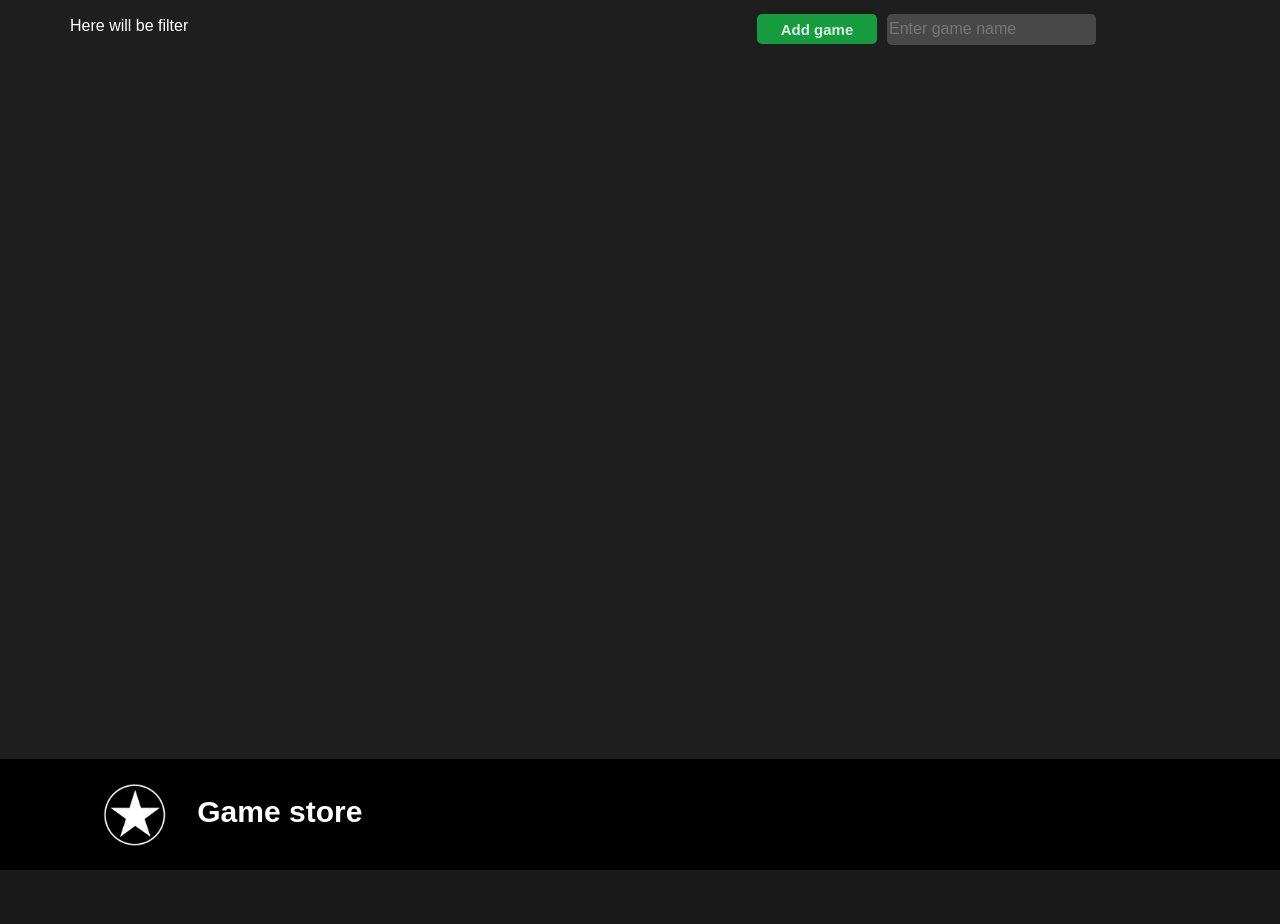
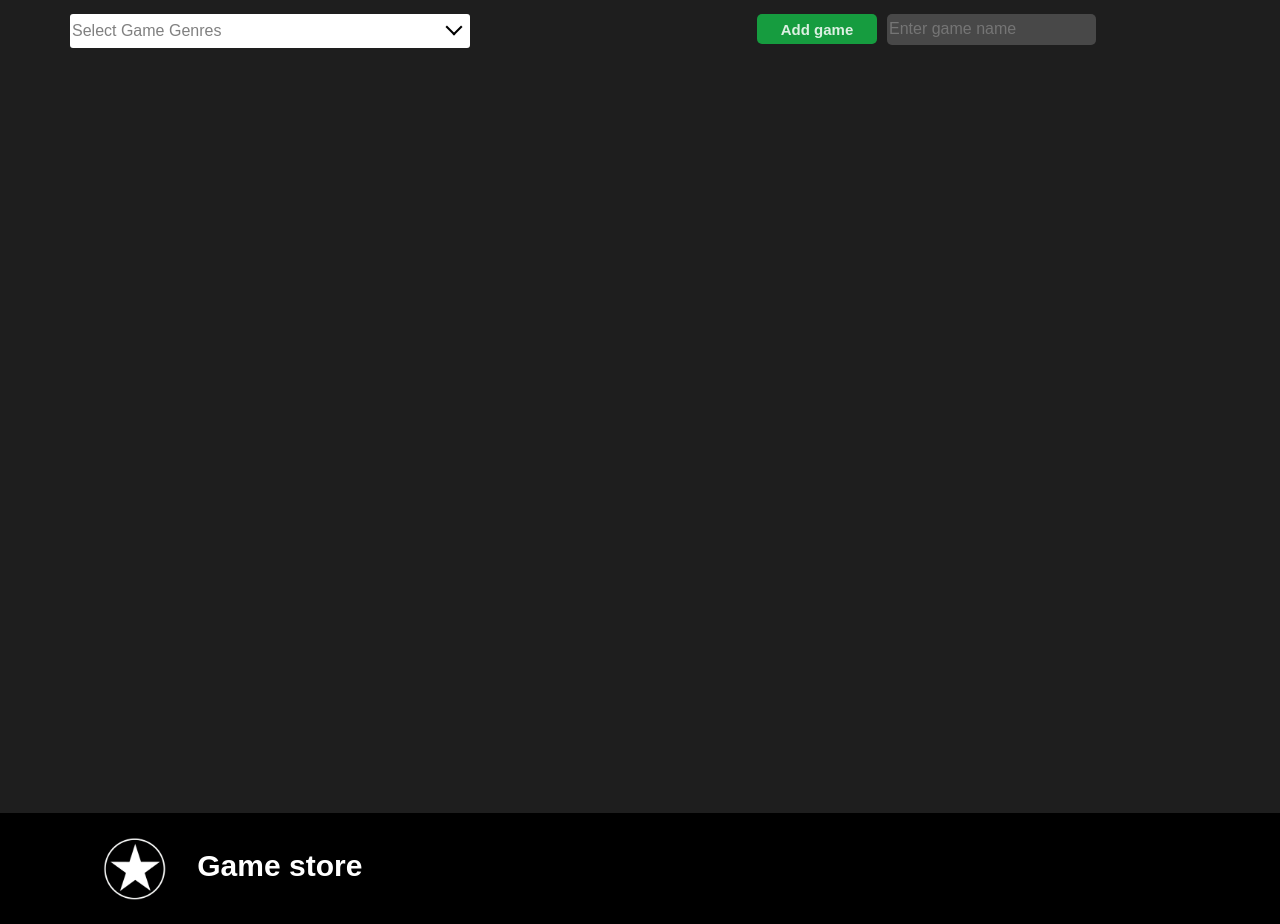
Before and after one commit to bohdanrom/Game-Store, a Flask app: page / in a window 1280 px wide. Shown: the part 111-1035 px from the top of the page. Before the commit the page ends 981 px from the top, so only its background shows below. Run offline with Flask 2, Linux system fonts and the light colour scheme; data that the repository does not hold is empty; some libraries are stand-ins or nearby versions.

Commit message:
Add CRUD operations

```diff
--- a/app.py
+++ b/app.py
@@ -1,6 +1,6 @@
 import base64
 import jinja2
-from flask import Flask, render_template, request, jsonify
+from flask import Flask, render_template, request, jsonify, redirect
 import models.db
 
 app = Flask(__name__)
@@ -9,7 +9,27 @@ env = jinja2.Environment()
 
 @app.route('/add-game', methods=["GET", "POST"])
 def add_new_game():
-    return render_template('add_game.html')
+    genres = models.db.GameGenres.query.all()
+    if request.method == 'POST':
+        game_name = request.form.get('new_game_name')
+        game_price = request.form.get('new_game_price')
+        game_genre = request.form.getlist('new_game_genre')
+        game_description = request.form.get('new_game_description')
+        game_image = request.files['new_game_ico'].read()
+        new_game = models.db.Games(game_name=game_name,
+                                   game_description=game_description,
+                                   price=float(game_price))
+        for genre in models.db.GameGenres.query.all():
+            if genre.game_type_name in game_genre:
+                new_game.genres.append(genre)
+        models.db.db.session.add(new_game)
+        models.db.db.session.commit()
+        new_game_image = models.db.GameImages(game_id=new_game.game_id,
+                                              game_photo=game_image)
+        models.db.db.session.add(new_game_image)
+        models.db.db.session.commit()
+        return render_template('add_game.html')
+    return render_template('add_game.html', genres=genres)
 
 
 @app.route('/<int:game_id>', methods=["GET", "POST"])
@@ -32,24 +52,46 @@ def display_game(game_id: int):
                            )
 
 
+@app.route('/<int:game_id>/edit', methods=["GET", "POST"])
+def edit_game(game_id: int):
+    game = models.db.Games.query.get(game_id)
+    genres = models.db.GameGenres.query.all()
+    game_image = models.db.GameImages.query.filter_by(game_id=game_id).first()
+    print(game_image)
+    if request.method == "POST":
+        game.game_name = request.form.get('new_game_name')
+        game.price = float(request.form.get('new_game_price'))
+        game_genres = request.form.getlist('new_game_genre')
+        game.game_description = request.form.get('new_game_description')
+        game_image.game_photo = request.files['new_game_ico'].read()
+        if game_genres:
+            game.genres.clear()
+            for genre in models.db.GameGenres.query.all():
+                if genre.game_type_name in game_genres:
+                    game.genres.append(genre)
+        models.db.db.session.commit()
+        return redirect("/")
+    return render_template('add_game.html', game=game, game_image=game_image, genres=genres)
+
+
 @app.route('/')
 def display_all_games():
     all_games = models.db.Games.query.order_by(models.db.Games.game_id).all()
+    genres = models.db.GameGenres.query.all()
     raw_game_images = models.db.GameImages.query.order_by(models.db.GameImages.game_id).all()
     game_images = [base64.b64encode(elem.game_photo).decode("utf-8") for elem in raw_game_images]
-    return render_template('all_games.html', all_games=all_games, game_images=game_images)
+    return render_template('all_games.html', all_games=all_games, game_images=game_images, genres=genres)
 
 
 @app.route('/search', methods=["POST"])
 def search():
     game_name = request.form['game_name']
-    search = f"%{str(game_name).capitalize()}%"
+    search = f"%{game_name}%"
     raw_all_games = models.db.Games.query.filter(models.db.Games.game_name.like(search)).all()
     game_ids, all_games = [], []
     for game in raw_all_games:
         game_ids.append(game.game_id)
         all_games.append(game.as_dict())
-    print(all_games)
     raw_game_images = models.db.GameImages.query.order_by(models.db.GameImages.game_id in game_ids).all()
     for index, element in enumerate(all_games):
         element['game_image'] = base64.b64encode(raw_game_images[index].game_photo).decode("utf-8")
--- a/models/db.py
+++ b/models/db.py
@@ -29,9 +29,9 @@ class Games(db.Model, Mixin):
     game_id = db.Column(db.Integer, primary_key=True)
     game_name = db.Column(db.String(255), nullable=False, unique=True)
     game_description = db.Column(db.Text, nullable=False)
-    release_date = db.Column(db.Date, nullable=False)
+    release_date = db.Column(db.Date, nullable=False, default=date.today())
     number_of_players = db.Column(db.Integer, default=0)
-    quantity_available = db.Column(db.Integer)
+    quantity_available = db.Column(db.Integer, default=2000)
     price = db.Column(db.Numeric(5, 2))
     genres = db.relationship("GameGenres", secondary=games_and_game_genres,
                              lazy='subquery', backref=db.backref('classes', lazy=True))
--- a/static/main.css
+++ b/static/main.css
@@ -275,14 +275,163 @@ header, footer{
 }
 .new_game{
     display: flex;
-    margin: 0 auto;
+    flex-direction: column;
+    margin: 100px auto;
     width: 90%;
     justify-content: space-between;
 }
 .game_fields{
+    display: block;
+    margin: 0 auto;
     text-align: center;
 }
-.game_fields > input{
+.new_game_detail{
+    color: rgba(255,255,255,0.85);
+    border: none;
+    border-radius: 3px;
+    padding-left: 2px;
+    width: 400px;
+    height: 50px;
+    margin-bottom: 50px;
+    color: #000000;
     display: block;
-    margin-bottom: 10px;
 }
+.select_and_textarea{
+    display: block;
+}
+#new_game_description{
+    height: 150px;
+    outline: none;
+    resize: none;
+    margin-bottom: 20px;
+}
+.new_game_add_button{
+    background: #20c579;
+    font-size: 1.125rem;
+    color: #ffffff;
+    font-weight: bold;
+    outline: none;
+    width: 100px;
+    height: 60px;
+    line-height: 1;
+    border:0 none;
+    border-radius: 0 3px 3px 0;
+}
+.input__wrapper {
+    width: 100%;
+    position: relative;
+    margin: 15px 0;
+    text-align: center;
+}
+.input__file {
+    opacity: 0;
+    visibility: hidden;
+    position: absolute;
+}
+.input__file-icon-wrapper {
+    height: 60px;
+    width: 60px;
+    margin-right: 15px;
+    display: -webkit-box;
+    display: -ms-flexbox;
+    display: flex;
+    -webkit-box-align: center;
+      -ms-flex-align: center;
+          align-items: center;
+    -webkit-box-pack: center;
+      -ms-flex-pack: center;
+          justify-content: center;
+    border-right: 1px solid #fff;
+}
+.input__file-button-text {
+    line-height: 1;
+    margin-top: 1px;
+}
+.input__file-button {
+    width: 100%;
+    height: 60px;
+    background: #02a0c5;
+    color: #ffffff;
+    font-size: 1.125rem;
+    font-weight: 700;
+    display: -webkit-box;
+    display: -ms-flexbox;
+    display: flex;
+    -webkit-box-align: center;
+      -ms-flex-align: center;
+          align-items: center;
+    -webkit-box-pack: start;
+      -ms-flex-pack: start;
+          justify-content: flex-start;
+    -moz-border-radius-bottomleft: 3px;
+    -moz-border-radius-bottomright: 3px;
+    cursor: pointer;
+    margin: 0;
+    border-radius: 3px 0 0 3px;
+}
+.image_and_button{
+    display: flex;
+}
+.submit_button{
+    margin: 15px 0 15px 5px;
+    text-align: center;
+    position: relative;
+    cursor: pointer;
+}
+.dropdown-check-list, .filter-dropdown-check-list{
+    width: 400px;
+    display: inline-block;
+    margin-bottom: 51px;
+}
+.dropdown-check-list .anchor, .filter-dropdown-check-list .anchor{
+    text-align: start;
+    color: #808080;
+    background: #ffffff;
+    width: 400px;
+    position: relative;
+    cursor: pointer;
+    display: inline-block;
+    padding: 5px 50px 5px 2px;
+    border: none;
+    border-radius: 3px;
+}
+.dropdown-check-list .anchor:after, .filter-dropdown-check-list .anchor:after{
+    position: absolute;
+    content: "";
+    border-left: 2px solid black;
+    border-top: 2px solid black;
+    padding: 5px;
+    right: 10px;
+    top: 20%;
+    -moz-transform: rotate(-135deg);
+    -ms-transform: rotate(-135deg);
+    -o-transform: rotate(-135deg);
+    -webkit-transform: rotate(-135deg);
+    transform: rotate(-135deg);
+}
+.dropdown-check-list .anchor:active:after, .filter-dropdown-check-list .anchor:active:after{
+    right: 8px;
+    top: 21%;
+}
+.dropdown-check-list ul.items, .filter-dropdown-check-list ul.items{
+    padding: 2px;
+    display: none;
+    margin: 0;
+    border: 1px solid #000000;
+    border-top: none;
+}
+.dropdown-check-list ul.items li, .filter-dropdown-check-list ul.items li{
+    color: #000000;
+    list-style: none;
+    background: #ffffff;
+}
+.dropdown-check-list.visible .anchor, .filter-dropdown-check-list.visible .anchor {
+    color: #000000;
+}
+.dropdown-check-list.visible .items, .filter-dropdown-check-list.visible .items {
+    position: absolute;
+    z-index: 99;
+    display: block;
+    text-align: start;
+    width: 400px;
+}
--- a/templates/all_games.html
+++ b/templates/all_games.html
@@ -3,15 +3,20 @@
 {% block content %}
 <div class="row">
         <div class="filer_and_search">
-                <div class="filter">
-                        <p style="color: #ffffff">Here will be filter</p>
+                <div id="filter" class="filter-dropdown-check-list" tabindex="100">
+                        <span class="anchor">Select Game Genres</span>
+                                <ul class="items">
+                                        {% for genre in genres %}
+                                                 <li><input type="checkbox" name="new_game_genre" value="{{genre.game_type_name}}">{{genre.game_type_name}}</li>
+                                        {% endfor %}
+                                </ul>
                 </div>
                 <div class="search_div">
                         <div class="add_game_button">
                                 <a href="/add-game" class="add_game">Add game</a>
                         </div>
                         <form action="{{ url_for('search') }}" class="search" id="search" method="post">
-                                <input type="text" class="search_game" name="search" id="live_search" placeholder="Enter game name">
+                                <input type="search" class="search_game" name="search" id="live_search" placeholder="Enter game name">
                         </form>
                 </div>
         </div>
@@ -53,7 +58,7 @@
         $(document).ready(function () {
             $('#live_search').on('keyup', function () {
                 let search = $(this).val();
-                if ((search != '') && (search.length > 3)) {
+                if (search.length > 3) {
                     $.ajax({
                         type: 'POST',
                         url: '/search',
@@ -67,7 +72,7 @@
                                 let divs = document.getElementsByClassName('game_photo_div');
                                 for (let i = 0; i < divs.length; i++) {
                                     if (indexArray.includes(Number(divs[i].getAttribute('game_id')))) {
-                                        console.log(divs[i])
+                                        //pass
                                     }
                                     else {
                                         divs[i].style.display = 'none';
@@ -80,4 +85,13 @@
             });
         });
 </script>
+<script>
+        let checkList = document.getElementById('filter');
+                checkList.getElementsByClassName('anchor')[0].onclick = function(evt) {
+                        if (checkList.classList.contains('visible'))
+                                checkList.classList.remove('visible');
+                        else
+                                checkList.classList.add('visible');
+        }
+</script>
 {% endblock %}
--- a/templates/index.html
+++ b/templates/index.html
@@ -81,4 +81,5 @@
 		        </div>
 	    </footer>
 </body>
+<script type="text/javascript" src="/static/jquery-3.5.1.min.js"></script>
 </html>
```
Also changed, not shown: static/bulbozavr.jpg (deleted), static/favicon.ico (deleted), static/header-bg.jpg (deleted), static/human.jpg (deleted), static/loading-wedding-animation.gif (deleted), static/ri2759.png (deleted).
